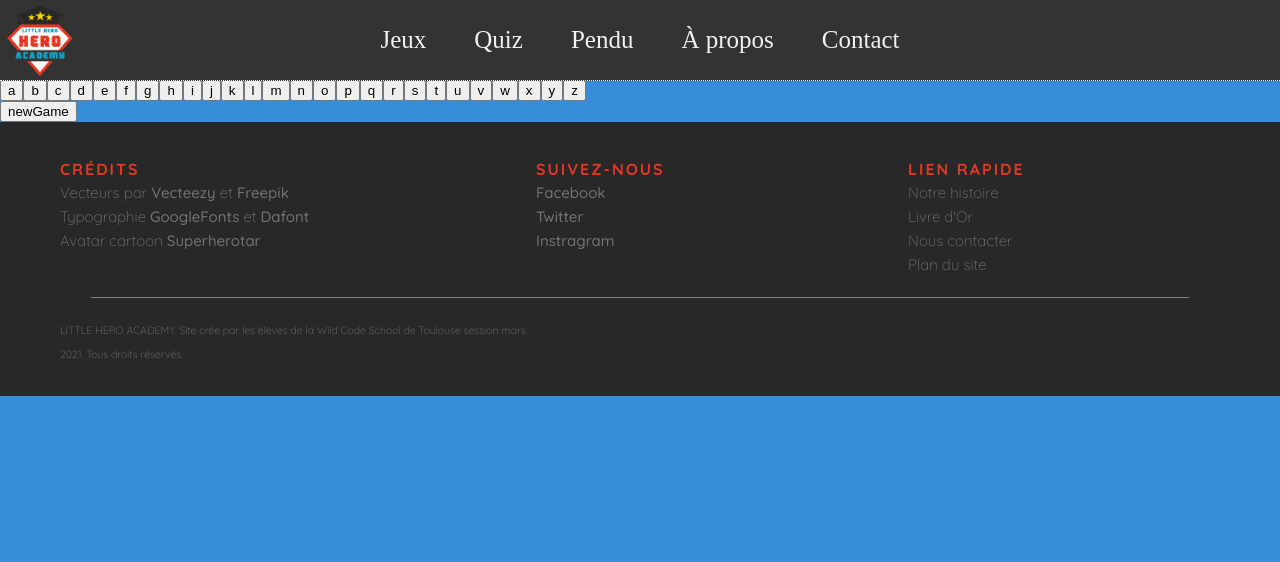
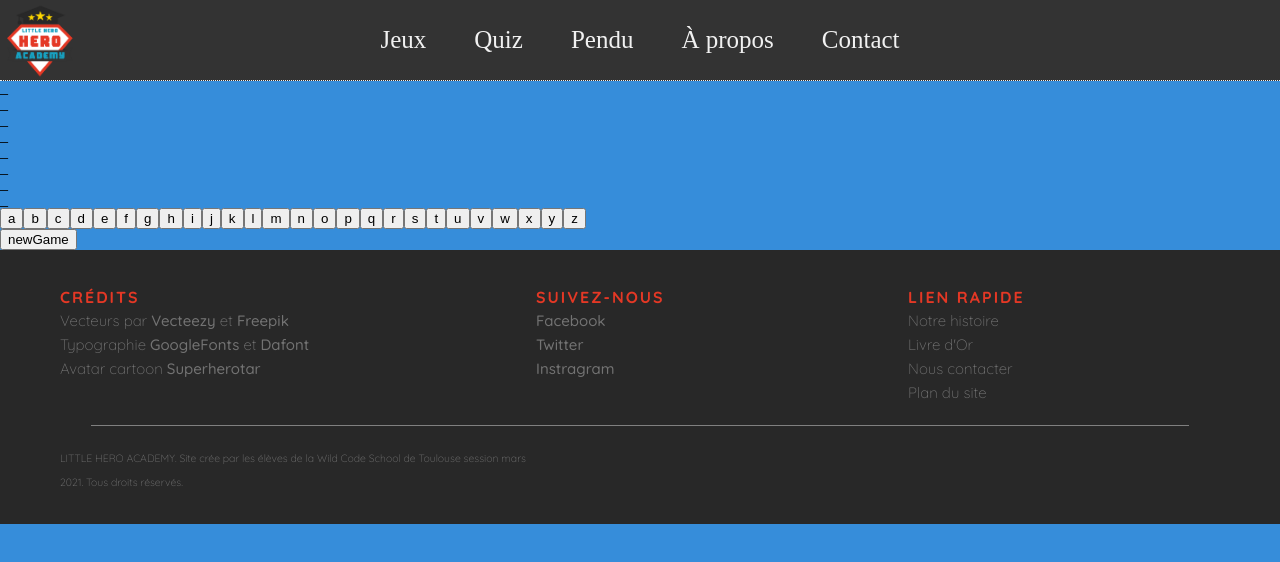
Before and after one commit to WildCodeSchool/tlse0321-js-p2-little-hero-academy, a React (Create React App) app: page /pendu in a window 1280 px wide. Shown: the top 562 px of the page. Built offline with nearby package versions, Linux system fonts and the light colour scheme.

Commit message:
add letter component and newgame button

```diff
--- a/src/Components/Pendu.jsx
+++ b/src/Components/Pendu.jsx
@@ -1,5 +1,6 @@
 import { useState } from 'react';
 import Keyboard from './pendu-components/Keyboard';
+import Letter from './pendu-components/Letter';
 
 const pendu = () => {
   const word = 'superman';
@@ -187,8 +188,27 @@ const pendu = () => {
     setAlphabet(newAlphabet);
   }
 
+  const letters = word.split('');
+
+  const notFoundLetter = letters.map((letter) => letter.replace(letter, '_'));
+
+  // const findObject = alphabet.filter(
+  //   (letter) => letter.show && letters.includes(letter.value)
+  // );
+
+  // const findLetter = findObject.map((e) => e.value);
+  const showLetter = notFoundLetter;
+  // for (let i = 0; i < letters.length; i + 1) {
+  //   for (let j = 0; j < findLetter.length; j + 1) {
+  //     if (letters[i] === findLetter[j]) {
+  //       showLetter[i] = findLetter[j];
+  //     }
+  //   }
+  // }
+
   return (
     <div>
+      <Letter showLetter={showLetter} />
       <Keyboard
         alphabet={alphabet}
         setAlphabet={setAlphabet}
--- /dev/null
+++ b/src/Components/pendu-components/Letter.jsx
@@ -0,0 +1,11 @@
+const Letter = ({ showLetter }) => (
+  <section className="find-word">
+    {showLetter.map((letter) => (
+      <div className="letter">
+        <h1>{letter}</h1>
+      </div>
+    ))}
+  </section>
+);
+
+export default Letter;
```
Also changed, not shown: src/Components/pendu-components/NewGame.jsx (added, +13 -0 lines).
